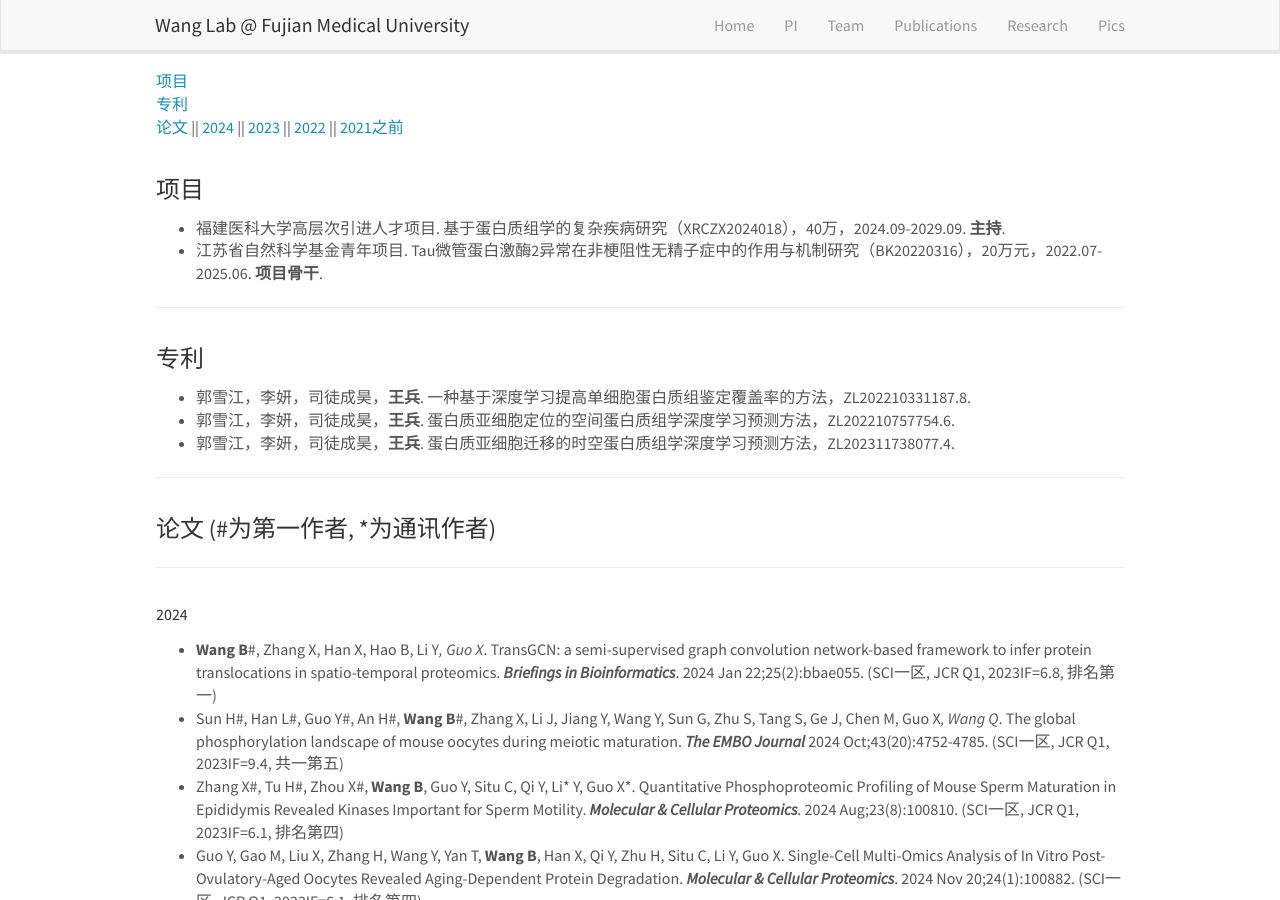
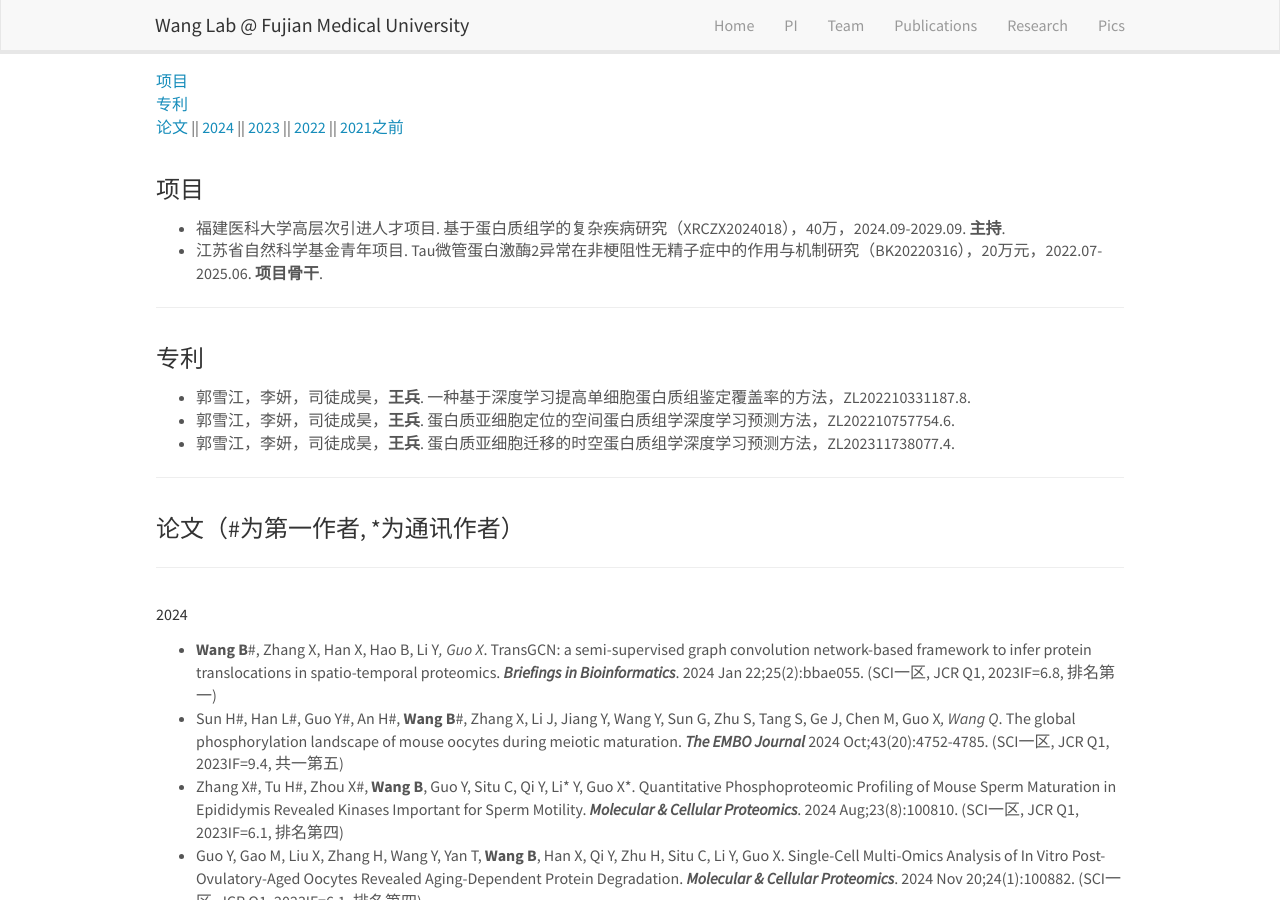
Before and after one commit to wangbing587/wangbing587.github.io, a Jekyll site: the page built from _pages/publications.md, in a window 1280 px wide and 900 px high. Built offline with Jekyll 4.4.1, drawn with Linux system fonts in a browser that asks for light colours.

Commit message:
Update publications.md

```diff
--- a/_pages/publications.md
+++ b/_pages/publications.md
@@ -7,7 +7,7 @@ permalink: /publications/
 ---
 [项目](#项目)
 [专利](#发明)
-[论文](#论文 (#为第一作者, *为通讯作者))  || [2024](#2024)  || [2023](#2023)  ||  [2022](#2022)  ||  [2021之前](#2021之前)
+[论文](#论文（#为第一作者, *为通讯作者）)  || [2024](#2024)  || [2023](#2023)  ||  [2022](#2022)  ||  [2021之前](#2021之前)
 
 # <font size="5">项目</font>
 - 福建医科大学高层次引进人才项目. 基于蛋白质组学的复杂疾病研究（XRCZX2024018），40万，2024.09-2029.09. **主持**.
@@ -20,7 +20,7 @@ permalink: /publications/
 - 郭雪江，李妍，司徒成昊，**王兵**. 蛋白质亚细胞迁移的时空蛋白质组学深度学习预测方法，ZL202311738077.4.
 <hr />
 
-# <font size="5">论文 (#为第一作者, *为通讯作者)</font>
+# <font size="5">论文（#为第一作者, *为通讯作者）</font>
 <hr />
 
 ## <font size="3">2024</font>
```
